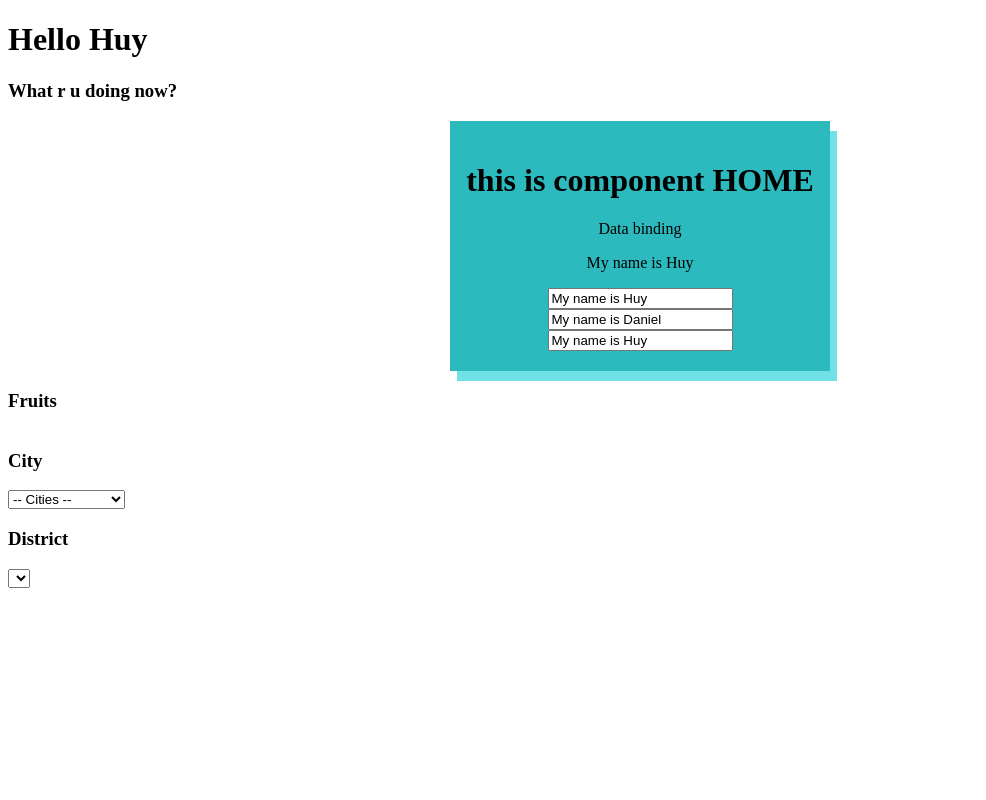
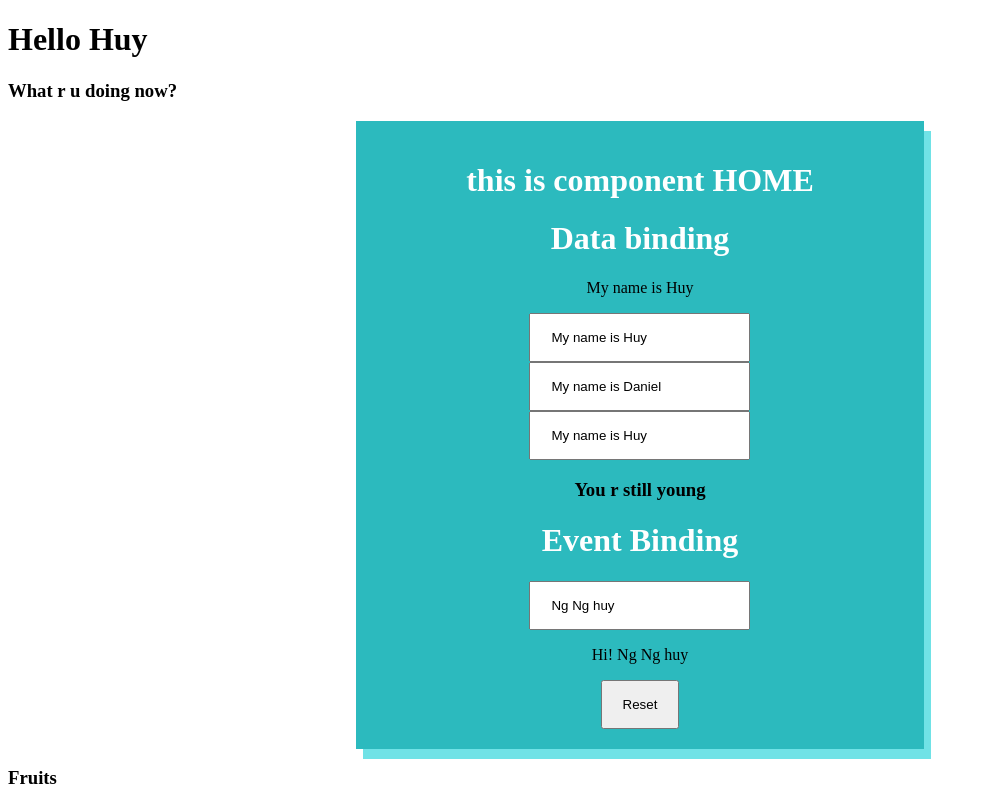
Before and after one commit to elvizhuy/Angular14, an Angular app: page / in a window 1280 px wide. Shown: the top 800 px of the page, without its empty margins (0-986 px from the left). Built offline with nearby package versions, Linux system fonts and the light colour scheme.

Commit message:
event binding

```diff
--- a/src/app/home/home.component.html
+++ b/src/app/home/home.component.html
@@ -1,6 +1,6 @@
 <div class="learning">
   <h1>this is component HOME</h1>
-  <p>Data binding</p>
+  <h1>Data binding</h1>
   <p>{{name}}</p>
   <input type="text" value="{{name}}">
   <br>
@@ -8,8 +8,13 @@
   <br>
   <input type=" text" [value]="name" [title]="'This is ' + titleName">
 
-  <h2 *ngIf="age > 25">Your too old</h2>
-  <h2 *ngIf="age < 25">Your still young</h2>
+  <h3 *ngIf="age > 25">You r too old</h3>
+  <h3 *ngIf="age <= 25">You r still young</h3>
+
+  <h1>Event Binding</h1>
+  <input type="text" [(ngModel)]="fullname">
+  <p>Hi! {{fullname}}</p>
+  <button (click)="resetName()">Reset</button>
 </div>
 
 
--- a/src/app/home/home.component.scss
+++ b/src/app/home/home.component.scss
@@ -1,9 +1,15 @@
 .learning{
   background-color: rgb(44, 186, 190);
-  width: 30%;
+  width: 45%;
   margin: auto;
   text-align: center;
   box-shadow: 7px 10px rgb(112, 226, 230);
   height: auto;
   padding: 20px 0;
 }
+h1{
+  color: white;
+}
+input,button{
+  padding: 15px 20px;
+}
--- a/src/app/home/home.component.ts
+++ b/src/app/home/home.component.ts
@@ -6,10 +6,12 @@ import { Component, OnInit } from '@angular/core';
   styleUrls: ['./home.component.scss'],
 })
 export class HomeComponent implements OnInit {
+  public fullname = 'Ng Ng huy';
   public name = 'My name is Huy';
-  public subName = 'My name is Daniel'
-  public titleName = 'Elviz'
-  public age = 25
+  public subName = 'My name is Daniel';
+  public titleName = 'Elviz';
+  public age = 25;
+
   public CountryData = [
     {
       city: '-- Cities --',
@@ -66,6 +68,11 @@ export class HomeComponent implements OnInit {
   ngOnInit(): void {
     console.log('VietnamCities = ', this.CountryData);
   }
+
+  public resetName(): void {
+    this.fullname = '';
+  }
+
   public changeCity(event: any) {
     // CÁCH 1
     const city = event.target.value;
```
Also changed, not shown: src/app/app.module.ts (+5 -12 lines).
